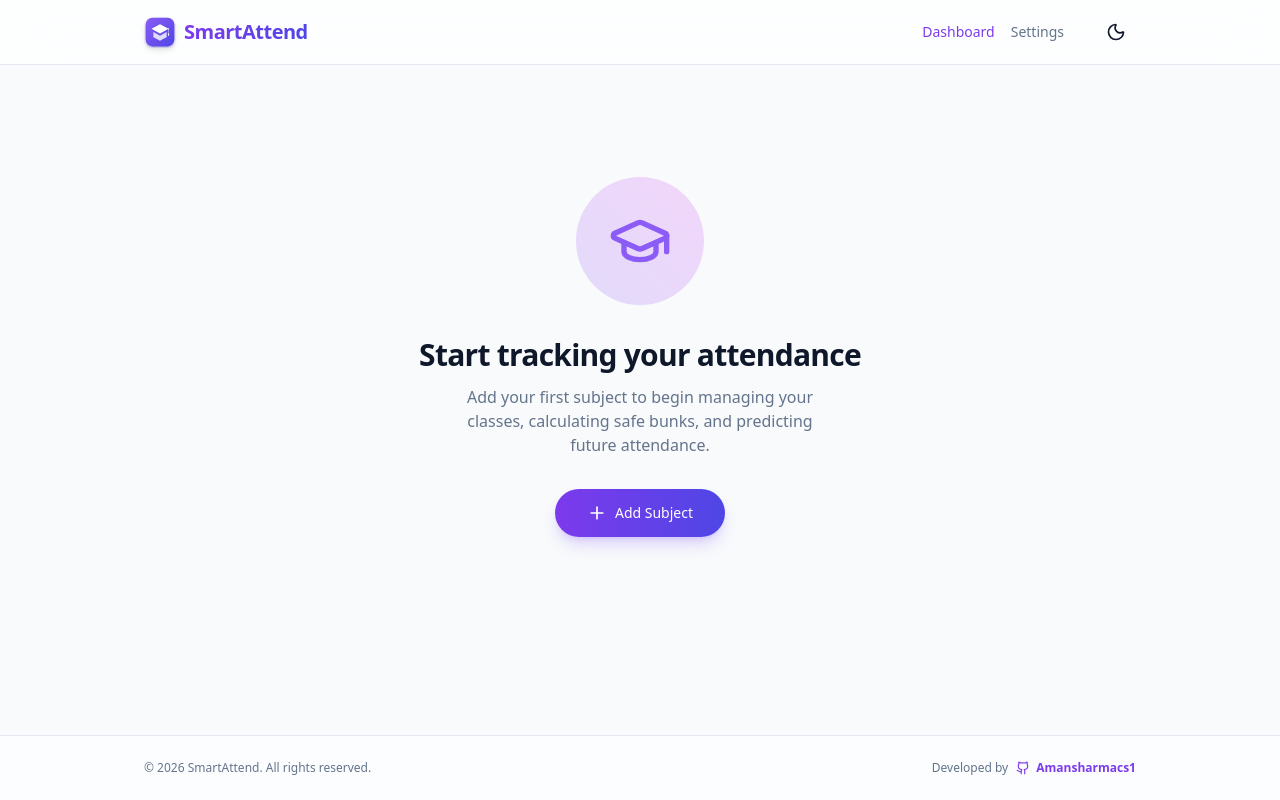
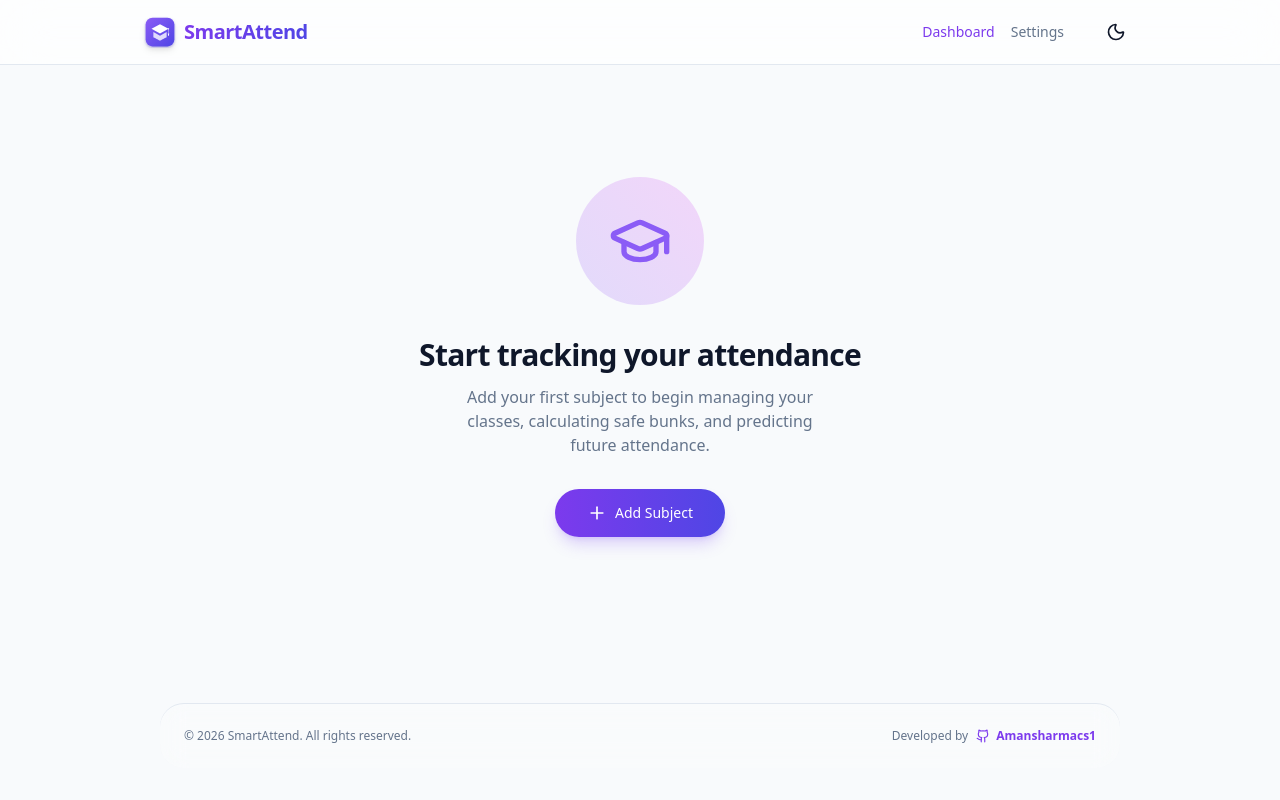
Before and after one commit to Amansharmacs1/SmartAttend---Attendance-Management-System, a React (Vite) app: page / in a window 1280 px wide. Built offline with nearby package versions, Linux system fonts and the light colour scheme.

Commit message:
style: move footer inside main container to fix visibility and scrolling

```diff
--- a/src/components/Layout.jsx
+++ b/src/components/Layout.jsx
@@ -24,8 +24,7 @@ export function Layout() {
   };
 
   return (
-    <div className="min-h-screen bg-slate-50 dark:bg-slate-950 transition-colors duration-300 font-sans text-slate-900 dark:text-slate-50 flex flex-col justify-between">
-      <div className="flex-1">
+    <div className="min-h-screen bg-slate-50 dark:bg-slate-950 transition-colors duration-300 font-sans text-slate-900 dark:text-slate-50 flex flex-col">
       <nav className="sticky top-0 z-40 w-full backdrop-blur-xl bg-white/70 dark:bg-slate-950/70 border-b border-slate-200 dark:border-slate-800">
         <div className="max-w-5xl mx-auto px-4 h-16 flex items-center justify-between">
           <Link to="/" className="flex items-center gap-2 hover:opacity-80 transition-opacity">
@@ -50,13 +49,14 @@ export function Layout() {
         </div>
       </nav>
 
-        <main className="max-w-5xl mx-auto p-4 md:p-8 animate-in fade-in slide-in-from-bottom-4 duration-500">
+      <main className="flex-1 max-w-5xl mx-auto w-full p-4 md:p-8 animate-in fade-in slide-in-from-bottom-4 duration-500 flex flex-col justify-between">
+        <div className="w-full flex-1">
           <Outlet />
-        </main>
         </div>
 
-      <footer className="w-full border-t border-slate-200 dark:border-slate-800 bg-white/50 dark:bg-slate-950/50 backdrop-blur-xl py-6 mt-10 pb-24 md:pb-6 text-center text-xs text-slate-500 font-medium">
-        <div className="max-w-5xl mx-auto px-4 flex flex-col sm:flex-row items-center justify-between gap-4">
+        {/* Footer positioned inside main layout flow for guaranteed rendering & alignment */}
+        <footer className="w-full border-t border-slate-200 dark:border-slate-800 bg-white/20 dark:bg-slate-900/10 backdrop-blur-md py-6 mt-16 pb-24 md:pb-6 text-center text-xs text-slate-500 font-medium rounded-3xl px-6">
+          <div className="flex flex-col sm:flex-row items-center justify-between gap-4">
             <span>&copy; {new Date().getFullYear()} SmartAttend. All rights reserved.</span>
             <div className="flex items-center gap-2">
               <span>Developed by</span>
@@ -71,7 +71,9 @@ export function Layout() {
             </div>
           </div>
         </footer>
+      </main>
 
+      {/* Mobile navigation tab bar */}
       <div className="fixed bottom-0 left-0 w-full md:hidden bg-white dark:bg-slate-950 border-t border-slate-200 dark:border-slate-800 pb-safe z-40">
         <div className="flex justify-around p-3">
           <Link to="/" className={`flex flex-col items-center gap-1 ${location.pathname === '/' ? 'text-violet-600 dark:text-violet-400' : 'text-slate-500'}`}>
```
Lines whose indentation alone changed are shown as unchanged.
